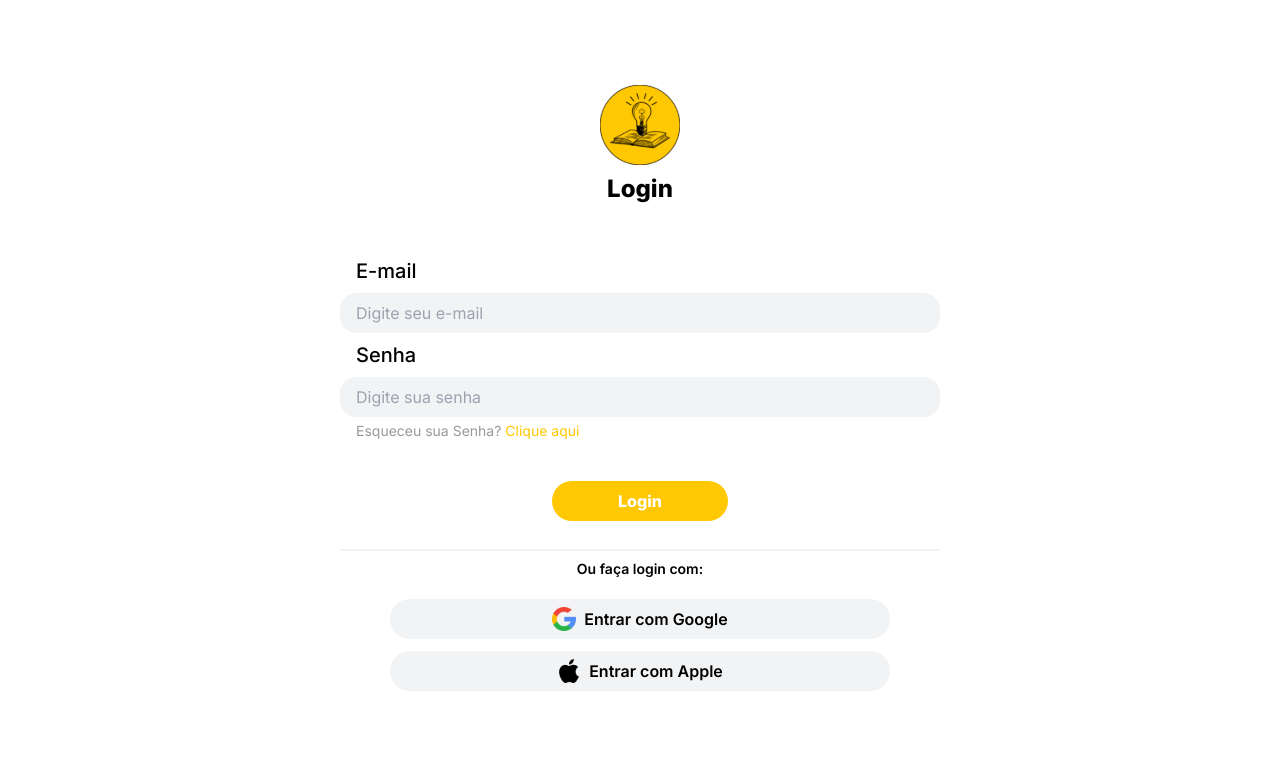
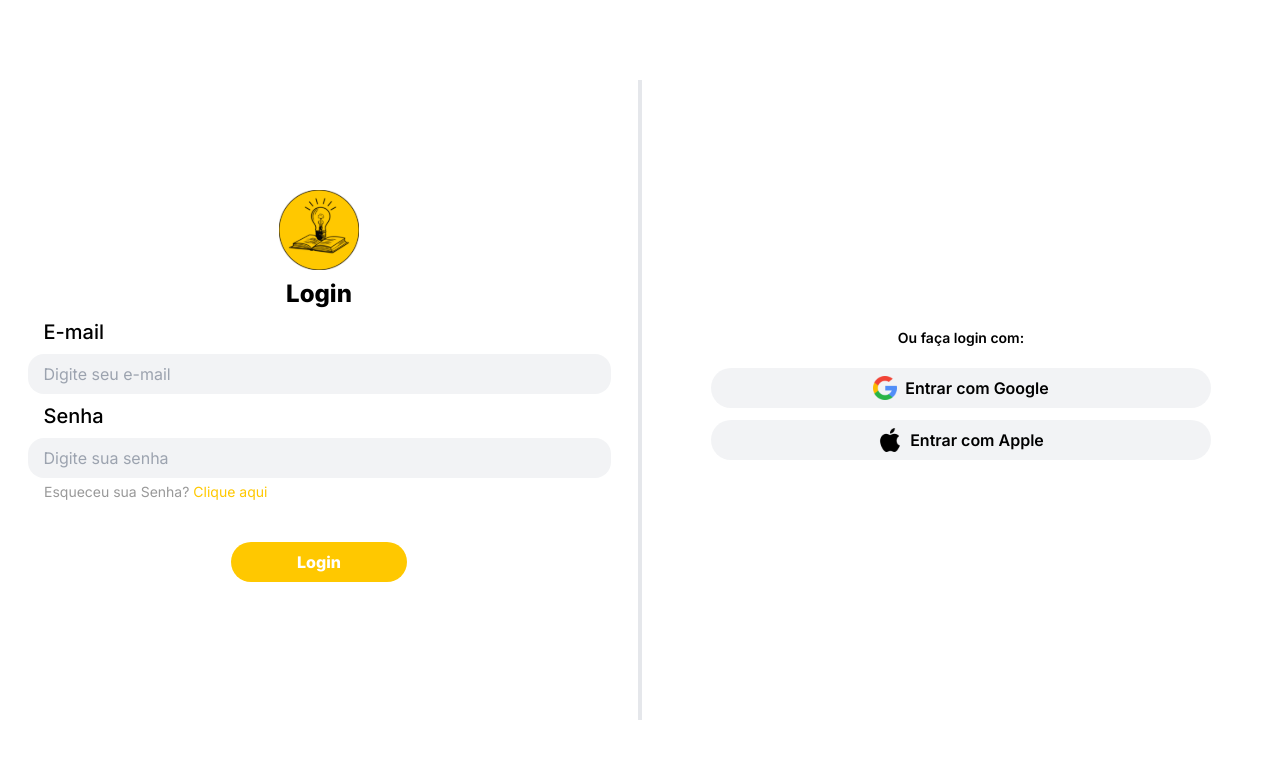
Before and after one commit to BrunoAlexys/the-books, a Next.js app: page / in a window 1280 px wide. Shown: the top 758 px of the page. Built offline with nearby package versions, Linux system fonts and the light colour scheme.

Commit message:
Atualização na tela para descktop

```diff
--- a/src/app/components/Input/Input.tsx
+++ b/src/app/components/Input/Input.tsx
@@ -9,7 +9,7 @@ export const Input = ({ label, placeholder, type, value, className, onChange}: I
                 value={value}
                 placeholder={placeholder}
                 onChange={onChange}
-                className={`${className} bg-gray-200/50 rounded-2xl p-2 w-80 sm:w-[390px] md:w-[600px] placeholder:p-2`} />
+                className={`${className} bg-gray-200/50 rounded-2xl p-2 w-80 sm:w-[390px] md:w-[600px] xl:w-[583px] placeholder:p-2`} />
         </div>
     );
 }
--- a/src/app/components/Login/Login.tsx
+++ b/src/app/components/Login/Login.tsx
@@ -19,17 +19,21 @@ export const Login = () => {
     }
 
     return (
-        <div className="h-screen flex flex-col justify-around items-center">
+        <div className="h-screen flex flex-col xl:flex-row justify-around items-center">
+
+            <div className="xl:flex xl:flex-col xl:flex-1">
+
                 <div className="flex flex-col flex-1 justify-center items-center gap-2">
                     <Image
                         src="/assets/logo.svg"
                         alt="Logo"
                         width={82}
                         height={82}
-                    className="sm:w-20 sm:h-20 sm:mt-10"
+                        className="sm:w-20 sm:h-20 sm:mt-10 xl:mt-0"
                     />
                     <h1 className="text-2xl font-extrabold">Login</h1>
                 </div>
+
                 <div className="flex flex-col flex-1">
                     <form onClick={handleSubmit} className="flex flex-col items-center">
                         <Input
@@ -37,22 +41,31 @@ export const Login = () => {
                             placeholder="Digite seu e-mail"
                             type="email"
                             value={email}
-                        onChange={e => setLogin({...login, email: e.target.value})} />
+                            onChange={e => setLogin({ ...login, email: e.target.value })} />
                         <Input
                             label="Senha"
                             placeholder="Digite sua senha"
                             type="password"
                             value={password}
-                        onChange={e => ({...login, password: e.target.value})} />
+                            onChange={e => ({ ...login, password: e.target.value })} />
                     </form>
-                <p className="ml-4 mt-1 text-sm text-cinza">Esqueceu sua Senha? <a href="/" className="text-amarelo">Clique aqui</a></p>
+                    <p className="ml-4 xl:ml-11 mt-1 text-sm text-cinza">Esqueceu sua Senha? <a href="/" className="text-amarelo">Clique aqui</a></p>
+
                     <div className="flex flex-col flex-1 items-center mt-10">
                         <div className="mb-7"><Button>Login</Button></div>
-                    <div className="border-b-2 border-gray-200/50 w-[355px] sm:w-[440px] md:w-[600px]"></div>
+                        <div className="border-b-2 border-gray-200/50 w-[355px] sm:w-[440px] md:w-[600px] xl:hidden"></div>
                     </div>
+
                 </div>
-            <div className="flex flex-col flex-1 items-center gap-3">
+
+            </div>
+
+            <div className="xl:border-2 xl:border-black-200/50 xl:h-[80%]"></div>
+
+            <div className="flex flex-col flex-1 items-center gap-3 xl:flex-1">
+
                 <p className="p-2 text-black text-sm font-semibold">Ou faça login com:</p>
+
                 <div className="bg-gray-200/50 w-80 sm:w-[360px] md:w-[500px] rounded-3xl p-2">
                     <a href="/" className="flex justify-center items-center gap-2">
                         <Image
@@ -64,6 +77,7 @@ export const Login = () => {
                         <p className="font-semibold text-black text-base">Entrar com Google</p>
                     </a>
                 </div>
+
                 <div className="bg-gray-200/50 w-80 sm:w-[360px] sm:mb-5 md:w-[500px] rounded-3xl p-2">
                     <a href="/" className="flex justify-center items-center gap-2">
                         <Image
@@ -75,7 +89,9 @@ export const Login = () => {
                         <p className="font-semibold text-black text-base">Entrar com Apple</p>
                     </a>
                 </div>
+
             </div>
+
         </div>
     );
 }
```
Lines whose indentation alone changed are shown as unchanged.
